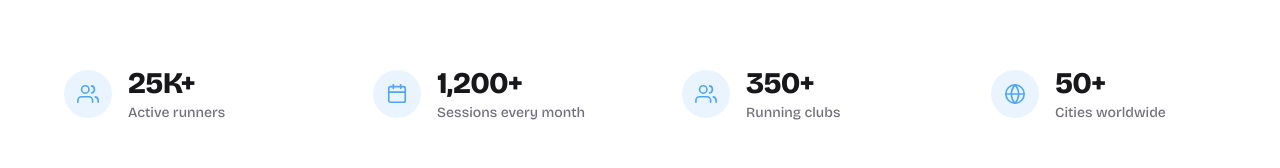
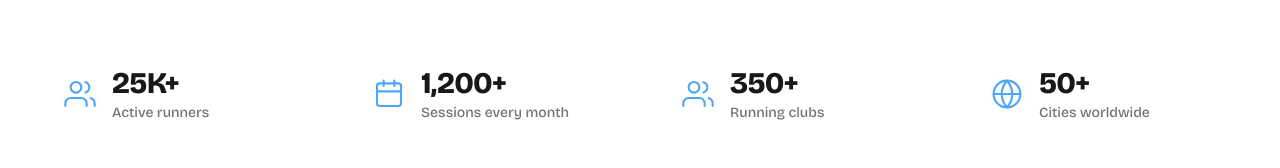
Before and after one commit to I2S9/runly-website, a Next.js app: page / in a window 1280 px wide. Shown: the part 2717-2885 px from the top of the page. Built offline with nearby package versions, Linux system fonts and the light colour scheme; no server answers.

Commit message:
Update Navbar to handle mailto links, enhance PreFooterSection icon sizes, and add ID to TestimonialBand for improved accessibility and layout consistency.

```diff
--- /dev/null
+++ b/src/app/about/page.tsx
@@ -0,0 +1,126 @@
+import { getLocale } from "@/lib/locale";
+
+const BRAND = "#4EA6F5";
+
+const content = {
+  fr: {
+    title: "À propos de Runly",
+    mission: "Notre mission",
+    missionText:
+      "Runly est née d'une idée simple : courir est bien plus agréable quand on le fait avec les bonnes personnes. On a créé une application qui connecte les coureurs selon leur allure, leur niveau et leurs objectifs — pour que chaque sortie soit une expérience partagée.",
+    story: "Notre histoire",
+    storyText:
+      "Fondée par des passionnés de running, Runly est partie d'un constat : trouver un partenaire de course correspondant vraiment à ton niveau et tes disponibilités, c'est plus compliqué qu'il n'y paraît. Les forums, les groupes Facebook, les applications généralistes… rien n'était vraiment fait pour ça. Alors on l'a créé.",
+    values: "Nos valeurs",
+    valuesList: [
+      { title: "Communauté", body: "On croit que le running est un sport collectif. Chaque runner mérite de trouver sa tribu." },
+      { title: "Inclusivité", body: "Débutants comme confirmés, lents comme rapides — tout le monde a sa place sur Runly." },
+      { title: "Sécurité", body: "Profils vérifiés, zones floues, signalement facile. Ta sécurité, c'est notre priorité." },
+      { title: "Simplicité", body: "Trouver une session ou la créer doit tenir en quelques secondes. Pas plus." },
+    ],
+    contact: "Une question ?",
+    contactText: "On est disponibles à",
+  },
+  en: {
+    title: "About Runly",
+    mission: "Our mission",
+    missionText:
+      "Runly was born from a simple idea: running is so much better when you do it with the right people. We built an app that connects runners by pace, level and goals — so every run becomes a shared experience.",
+    story: "Our story",
+    storyText:
+      "Founded by running enthusiasts, Runly started from a simple observation: finding a running partner who truly matches your level and availability is harder than it sounds. Forums, Facebook groups, general apps — nothing was really built for this. So we built it.",
+    values: "Our values",
+    valuesList: [
+      { title: "Community", body: "We believe running is a team sport. Every runner deserves to find their tribe." },
+      { title: "Inclusivity", body: "Beginners and seasoned runners, slow and fast — everyone has a place on Runly." },
+      { title: "Safety", body: "Verified profiles, fuzzy zones, easy reporting. Your safety is our top priority." },
+      { title: "Simplicity", body: "Finding or creating a session should take seconds. Nothing more." },
+    ],
+    contact: "Any questions?",
+    contactText: "Reach us at",
+  },
+};
+
+export default async function AboutPage() {
+  const locale = await getLocale();
+  const tr = content[locale as "fr" | "en"] ?? content.fr;
+
+  return (
+    <main className="flex w-full flex-1 flex-col font-sans">
+      {/* Hero */}
+      <section className="w-full bg-white px-3 pb-12 pt-12 sm:px-5 sm:pb-16 sm:pt-14 lg:px-8 lg:pb-20 lg:pt-16">
+        <div className="mx-auto w-full max-w-3xl text-center">
+          <h1 className="text-3xl font-bold tracking-tight text-zinc-900 sm:text-4xl lg:text-5xl">
+            {tr.title}
+          </h1>
+          <div
+            className="mx-auto mt-4 h-1 w-12 rounded-full"
+            style={{ backgroundColor: BRAND }}
+            aria-hidden
+          />
+        </div>
+      </section>
+
+      {/* Mission + Story */}
+      <section className="w-full bg-zinc-50 px-3 py-12 sm:px-5 sm:py-16 lg:px-8 lg:py-20">
+        <div className="mx-auto w-full max-w-3xl space-y-12">
+          <div>
+            <h2 className="text-xl font-bold text-zinc-900 sm:text-2xl" style={{ color: BRAND }}>
+              {tr.mission}
+            </h2>
+            <p className="mt-4 text-base leading-relaxed text-zinc-600 sm:text-lg">
+              {tr.missionText}
+            </p>
+          </div>
+          <div>
+            <h2 className="text-xl font-bold sm:text-2xl" style={{ color: BRAND }}>
+              {tr.story}
+            </h2>
+            <p className="mt-4 text-base leading-relaxed text-zinc-600 sm:text-lg">
+              {tr.storyText}
+            </p>
+          </div>
+        </div>
+      </section>
+
+      {/* Values */}
+      <section className="w-full bg-white px-3 py-12 sm:px-5 sm:py-16 lg:px-8 lg:py-20">
+        <div className="mx-auto w-full max-w-3xl">
+          <h2 className="text-xl font-bold sm:text-2xl" style={{ color: BRAND }}>
+            {tr.values}
+          </h2>
+          <div className="mt-8 grid grid-cols-1 gap-6 sm:grid-cols-2">
+            {tr.valuesList.map((v) => (
+              <div
+                key={v.title}
+                className="rounded-2xl border border-zinc-100 bg-zinc-50 p-6"
+              >
+                <h3 className="text-base font-semibold text-zinc-900 sm:text-lg">{v.title}</h3>
+                <p className="mt-2 text-sm leading-relaxed text-zinc-500 sm:text-[0.9375rem]">
+                  {v.body}
+                </p>
+              </div>
+            ))}
+          </div>
+        </div>
+      </section>
+
+      {/* Contact */}
+      <section className="w-full bg-zinc-50 px-3 pb-16 pt-12 sm:px-5 sm:pb-20 sm:pt-14 lg:px-8 lg:pb-24 lg:pt-16">
+        <div className="mx-auto w-full max-w-3xl text-center">
+          <h2 className="text-xl font-bold text-zinc-900 sm:text-2xl">{tr.contact}</h2>
+          <p className="mt-3 text-base text-zinc-600 sm:text-lg">
+            {tr.contactText}{" "}
+            <a
+              href="mailto:support@runly-app.com"
+              className="font-semibold transition-colors hover:underline"
+              style={{ color: BRAND }}
+            >
+              support@runly-app.com
+            </a>
+          </p>
+        </div>
+      </section>
+    </main>
+  );
+}
--- a/src/components/home/CommunityBanner.tsx
+++ b/src/components/home/CommunityBanner.tsx
@@ -100,7 +100,7 @@ export function CommunityBanner({ tr }: { tr: Translations["communityBanner"] })
 /* ── Testimonial band: quote + tilted photos ── */
 export function TestimonialBand({ tr }: { tr: Translations["communityBanner"]["testimonial"] }) {
   return (
-    <section className="w-full bg-white px-3 pb-4 pt-10 sm:px-5 sm:pb-5 sm:pt-12 lg:px-8 lg:pb-6 lg:pt-14">
+    <section id="rating" className="w-full bg-white px-3 pb-4 pt-10 sm:px-5 sm:pb-5 sm:pt-12 lg:px-8 lg:pb-6 lg:pt-14">
       <div className="mx-auto w-full max-w-[82rem]">
         <div
           className="overflow-visible rounded-2xl sm:rounded-3xl"
--- a/src/components/home/PreFooterSection.tsx
+++ b/src/components/home/PreFooterSection.tsx
@@ -3,25 +3,25 @@ import type { Translations } from "@/i18n/translations";
 const BRAND = "#4EA6F5";
 
 const StatIcons = [
-  <svg key="runners" width="22" height="22" viewBox="0 0 24 24" fill="none" stroke={BRAND} strokeWidth="1.8" strokeLinecap="round" strokeLinejoin="round" aria-hidden>
+  <svg key="runners" width="32" height="32" viewBox="0 0 24 24" fill="none" stroke={BRAND} strokeWidth="1.6" strokeLinecap="round" strokeLinejoin="round" aria-hidden>
     <path d="M17 21v-2a4 4 0 0 0-4-4H5a4 4 0 0 0-4 4v2" />
     <circle cx="9" cy="7" r="4" />
     <path d="M23 21v-2a4 4 0 0 0-3-3.87" />
     <path d="M16 3.13a4 4 0 0 1 0 7.75" />
   </svg>,
-  <svg key="sessions" width="22" height="22" viewBox="0 0 24 24" fill="none" stroke={BRAND} strokeWidth="1.8" strokeLinecap="round" strokeLinejoin="round" aria-hidden>
+  <svg key="sessions" width="32" height="32" viewBox="0 0 24 24" fill="none" stroke={BRAND} strokeWidth="1.6" strokeLinecap="round" strokeLinejoin="round" aria-hidden>
     <rect x="3" y="4" width="18" height="17" rx="2" />
     <line x1="16" y1="2" x2="16" y2="6" />
     <line x1="8" y1="2" x2="8" y2="6" />
     <line x1="3" y1="10" x2="21" y2="10" />
   </svg>,
-  <svg key="clubs" width="22" height="22" viewBox="0 0 24 24" fill="none" stroke={BRAND} strokeWidth="1.8" strokeLinecap="round" strokeLinejoin="round" aria-hidden>
+  <svg key="clubs" width="32" height="32" viewBox="0 0 24 24" fill="none" stroke={BRAND} strokeWidth="1.6" strokeLinecap="round" strokeLinejoin="round" aria-hidden>
     <path d="M17 21v-2a4 4 0 0 0-4-4H5a4 4 0 0 0-4 4v2" />
     <circle cx="9" cy="7" r="4" />
     <path d="M23 21v-2a4 4 0 0 0-3-3.87" />
     <path d="M16 3.13a4 4 0 0 1 0 7.75" />
   </svg>,
-  <svg key="cities" width="22" height="22" viewBox="0 0 24 24" fill="none" stroke={BRAND} strokeWidth="1.8" strokeLinecap="round" strokeLinejoin="round" aria-hidden>
+  <svg key="cities" width="32" height="32" viewBox="0 0 24 24" fill="none" stroke={BRAND} strokeWidth="1.6" strokeLinecap="round" strokeLinejoin="round" aria-hidden>
     <circle cx="12" cy="12" r="10" />
     <line x1="2" y1="12" x2="22" y2="12" />
     <path d="M12 2a15.3 15.3 0 0 1 4 10 15.3 15.3 0 0 1-4 10 15.3 15.3 0 0 1-4-10 15.3 15.3 0 0 1 4-10z" />
@@ -35,10 +35,7 @@ export function PreFooterSection({ tr }: { tr: Translations["stats"] }) {
         <div className="grid grid-cols-2 gap-4 sm:gap-5 lg:grid-cols-4">
           {tr.map((stat, i) => (
             <div key={stat.label} className="flex items-center gap-4 p-5 sm:p-6 lg:p-8">
-                <div
-                  className="flex h-12 w-12 shrink-0 items-center justify-center rounded-full"
-                  style={{ backgroundColor: "rgba(78,166,245,0.12)" }}
-                >
+              <div className="shrink-0">
                 {StatIcons[i]}
               </div>
               <div>
--- a/src/i18n/translations.ts
+++ b/src/i18n/translations.ts
@@ -7,8 +7,8 @@ const translations = {
       links: [
         { href: "#features", label: "Fonctionnalités" },
         { href: "#rating", label: "Avis" },
-        { href: "#contact", label: "Contact" },
-        { href: "#about", label: "À propos" },
+        { href: "mailto:support@runly-app.com", label: "Contact" },
+        { href: "/about", label: "À propos" },
       ],
       openMenu: "Ouvrir le menu",
       closeMenu: "Fermer le menu",
@@ -141,8 +141,8 @@ const translations = {
       links: [
         { href: "#features", label: "Features" },
         { href: "#rating", label: "Reviews" },
-        { href: "#contact", label: "Contact" },
-        { href: "#about", label: "About" },
+        { href: "mailto:support@runly-app.com", label: "Contact" },
+        { href: "/about", label: "About" },
       ],
       openMenu: "Open menu",
       closeMenu: "Close menu",
```
Also changed, not shown: src/components/layout/Navbar.tsx (+17 -1 lines). Lines whose indentation alone changed are shown as unchanged.
